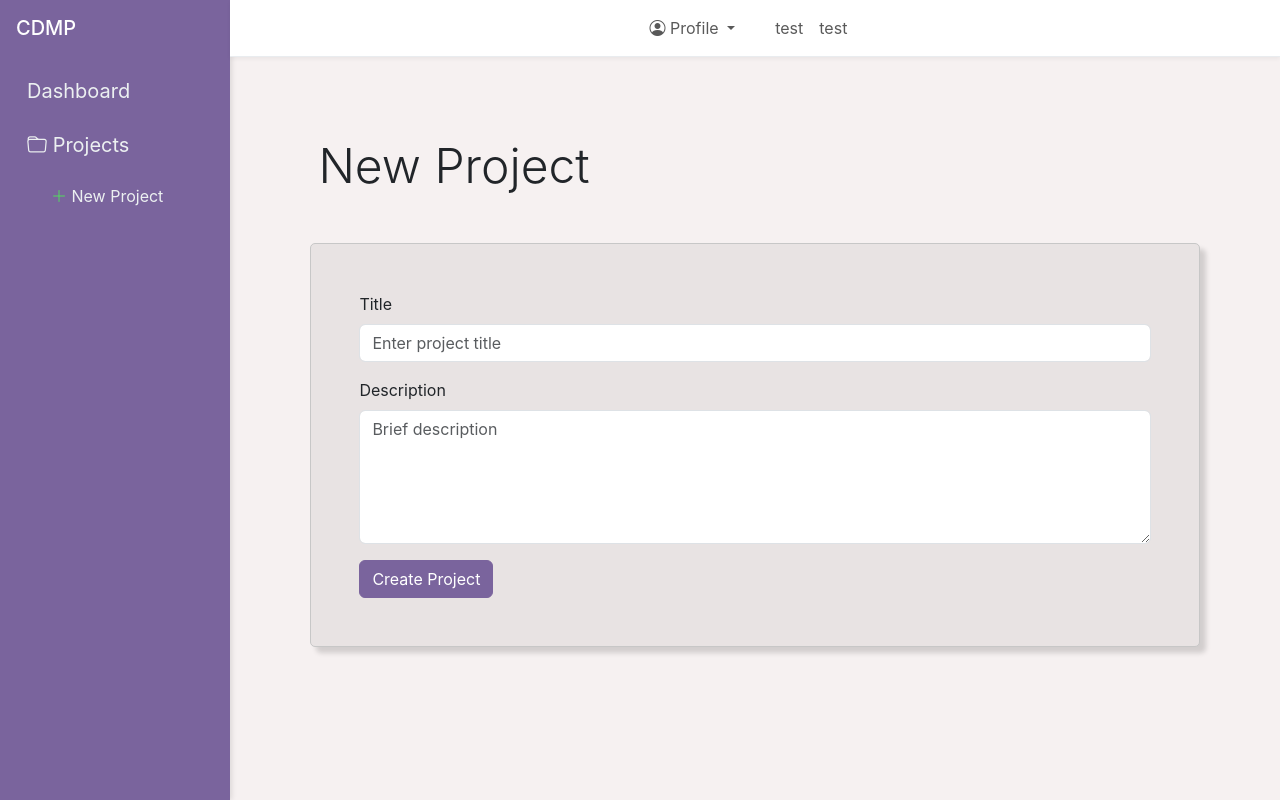
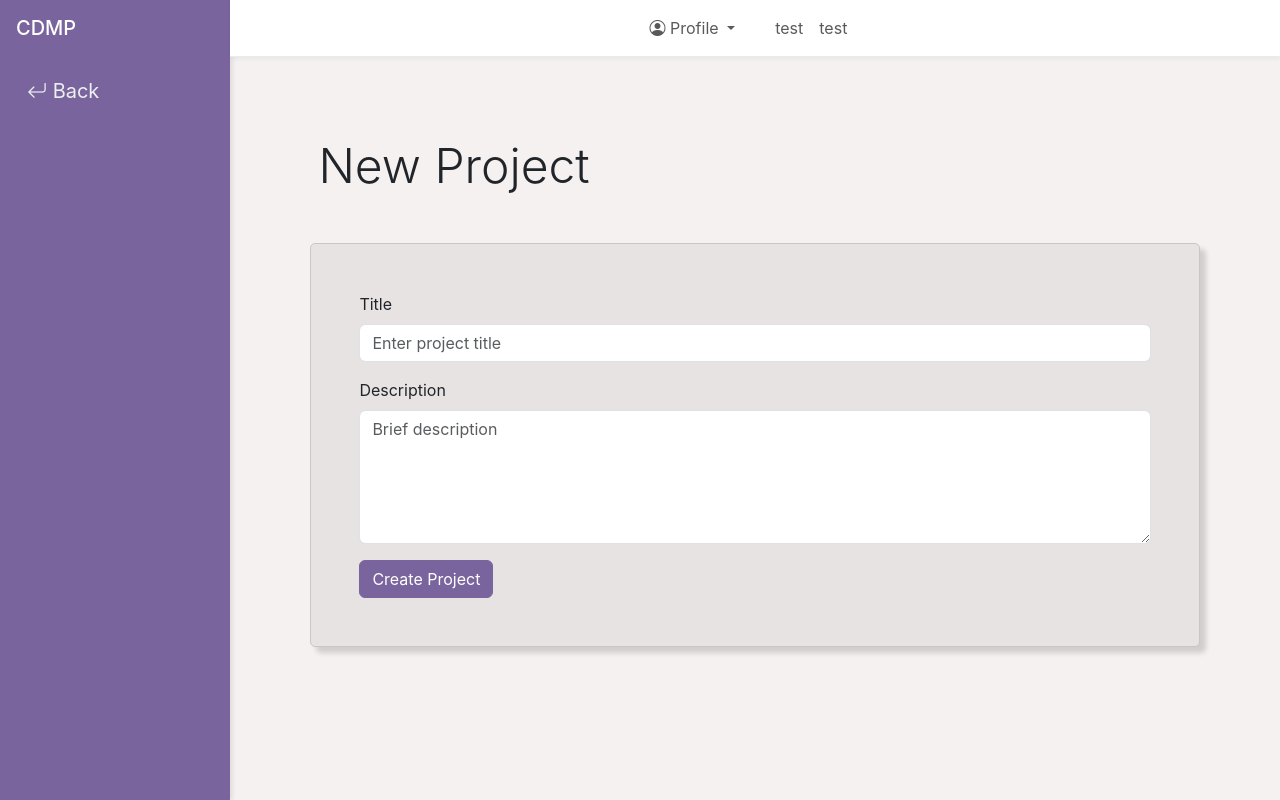
Before and after one commit to PusiaPaker/CDMP, a Flask app: template app/templates/pages/project_create.html in a window 1280 px wide. Run offline with Flask 3, Linux system fonts and the light colour scheme; the template is opened without the code that fills it, so the values that code supplies are empty.

Commit message:
per-project side bar

```diff
--- a/app/routes/dashboard.py
+++ b/app/routes/dashboard.py
@@ -24,14 +24,10 @@ def get_dashboard_project(project_id):
     project = db.session.get(Project, project_id)
 
     if not project:
-        # TODO: project not found page
-
         return abort(404)
-
-    projects = get_all_projects()
 
     """
     return render_template("dashboard/dashboard_project.html", dashboard_title=project.title, description=project.description,
                             projects=projects, active_project_id=project.id), 200
     """
-    return render_template("dashboard/dashboard_project.html", project=project, projects=projects, active_project_id=project.id), 200
+    return render_template("dashboard/dashboard_project.html", project=project, active_project_id=project.id), 200
--- a/app/templates/dashboard/dashboard_base.html
+++ b/app/templates/dashboard/dashboard_base.html
@@ -85,6 +85,7 @@
             <h5 class="text-white mb-0">CDMP</h5>
         </div>
 
+        {% if projects %}
             <ul class="nav flex-column">
                 <li class="nav-item">
                     <a class="nav-link fs-5" href="{{url_for('dashboard.get_dashboard_main')}}">
@@ -114,6 +115,11 @@
                 </li>
                 {% block go_to_section %}{% endblock %}
             </ul>
+        {% else %}
+            <a class="nav-link fs-5" href="{{url_for('dashboard.get_dashboard_main')}}">
+                    <i class="bi bi-arrow-return-left"></i>                   Back
+            </a>
+        {% endif %}
     </nav>
 
     <div class="main-content">
```
Lines whose indentation alone changed are shown as unchanged.
